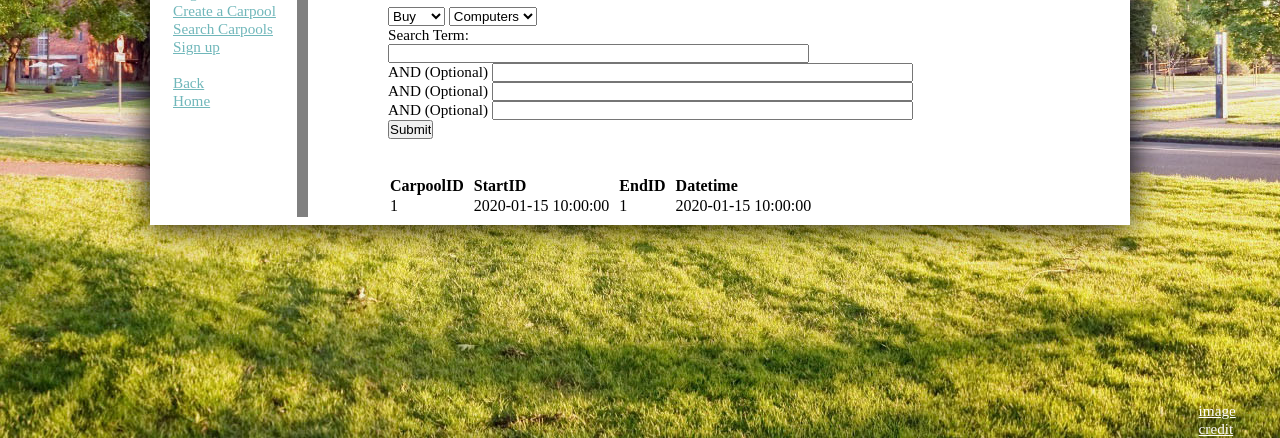
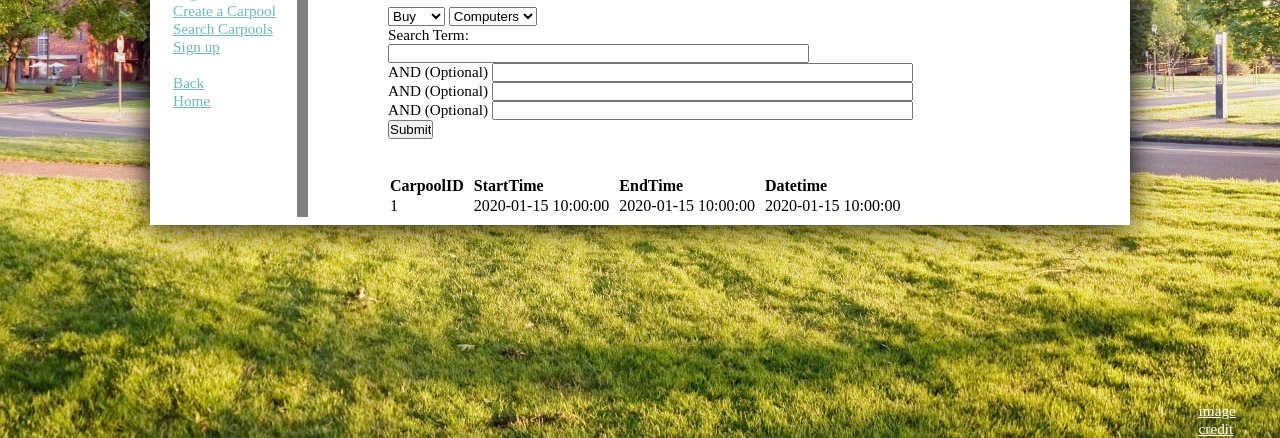
Before and after one commit to jdong92/carpool, a PHP site: page /search.php in a window 1280 px wide. Shown: the part 362-800 px from the top of the page. Run offline with PHP 8.4, Linux system fonts and the light colour scheme; tables that the repository leaves empty or names only in its code hold one stand-in row (values such as "Sample post").

Commit message:
Update public_html/search.php

```diff
--- a/public_html/search.php
+++ b/public_html/search.php
@@ -80,16 +80,16 @@ $result = mysql_query($sqlquery);
                         echo "<table>
                                 <tr>
                                     <td> <strong> CarpoolID </strong> $spacing </td>
-                                    <td> <strong> StartID </strong> $spacing </td>
-                                    <td> <strong> EndID </strong> $spacing </td>
+                                    <td> <strong> StartTime </strong> $spacing </td>
+                                    <td> <strong> EndTime </strong> $spacing </td>
 				    <td> <strong> Datetime </strong> $spacing </td>
                                 </tr>
                                 ";
                         while($row=mysql_fetch_array($result))
                         {
                             $A=$row['carpool_id'];
-                            $B=$row['startingtime_id'];
-                            $C=$row['endinglocation_id'];
+                            $B=$row['startingtime'];
+                            $C=$row['endingtime'];
 			    $D=$row['datetime'];
 
                             echo "
```
